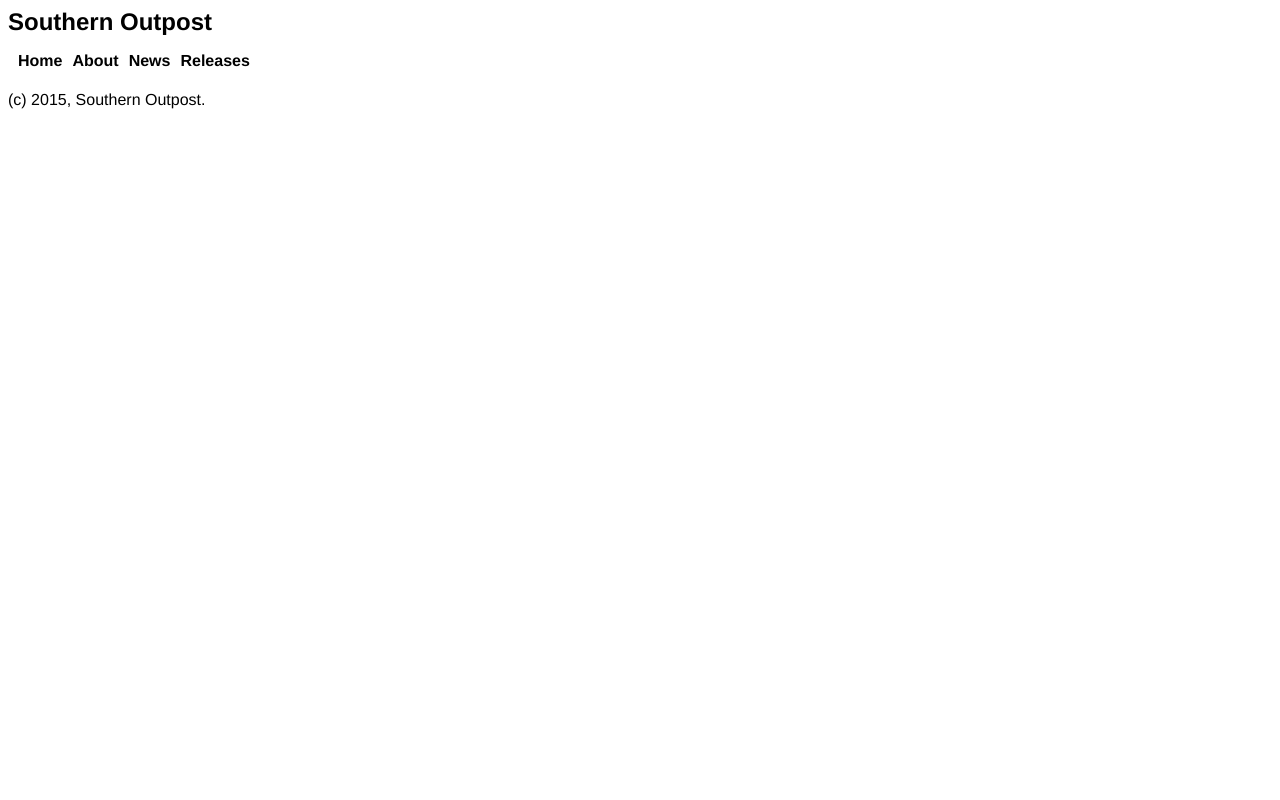
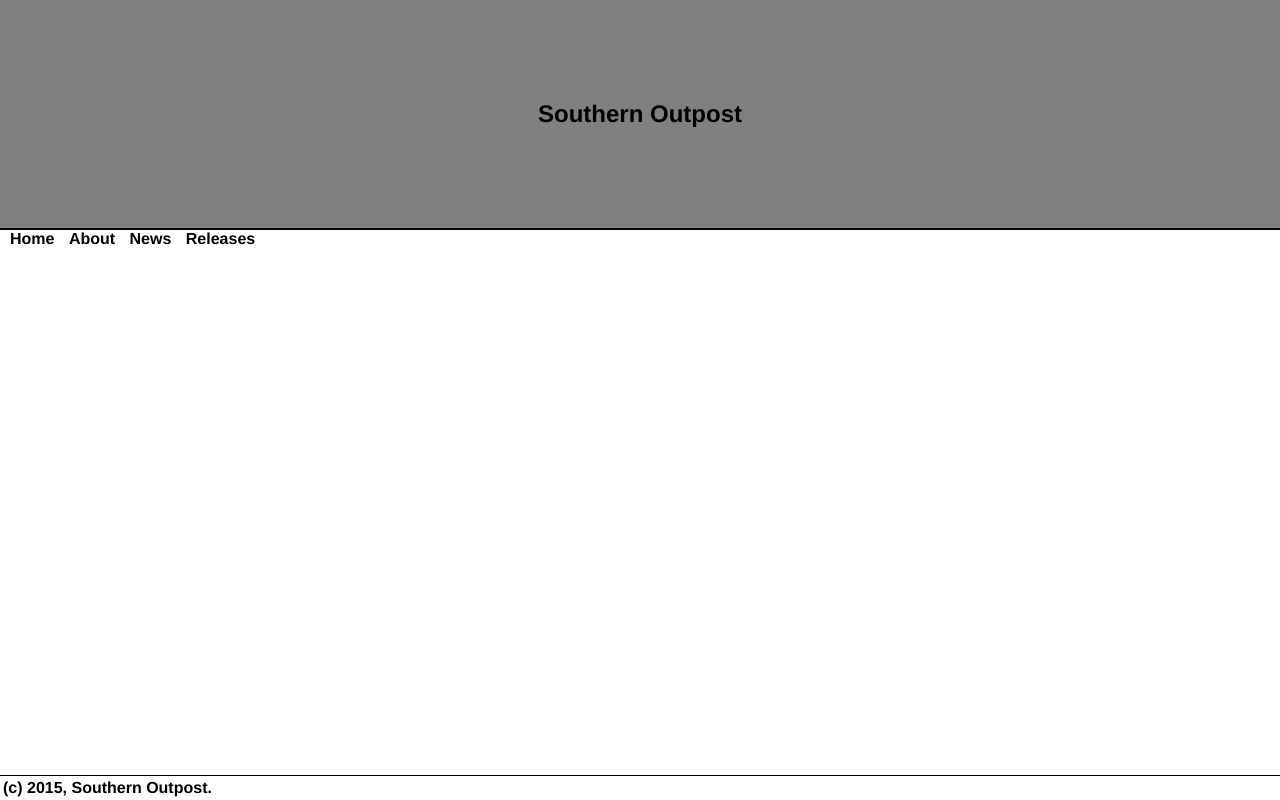
Before and after one commit to pwacher/southernoutpost, a plain HTML site: page index.html in a window 1280 px wide. Drawn offline with Linux system fonts and the light colour scheme.

Commit message:
Add updates

```diff
--- a/index.html
+++ b/index.html
@@ -16,6 +16,6 @@
 </nav>
 
 
-<footer class="clear">(c) 2015, Southern Outpost.</footer>
+<footer class="clear"><h4>(c) 2015, Southern Outpost.</h4></footer>
 </body>
 </html>
--- a/styles.css
+++ b/styles.css
@@ -4,6 +4,8 @@
  -webkit-box-sizing: border-box; /* Safari/Chrome/iOS/Android */
  box-sizing: border-box; /* IE */
 
+ margin: 0px;
+ padding: 0px;
  font-family: helvetica;
 }
 
@@ -24,6 +26,10 @@
 header {
 	font-size: x-large;
 	font-weight: bold;
+	padding: 100px 0px 100px 0px;
+	border-bottom: 2px solid #000;
+	text-align: center;
+	background-color: grey;
 }
 
 a {
@@ -31,6 +37,7 @@ a {
 	color: #000000;
 	padding: 0 0 3 0px;
 	font-weight: bold;
+	display:inline-block;
 }
 
 a:hover {
@@ -44,8 +51,19 @@ ul {
 }
 
 li {
-	float: left;
+	/*float: left;*/
 	padding-bottom: 5px;
 	padding-right: 10px;
+	display:inline;
+}
 
+h4 {
+	padding: 3px;
 }
+
+footer {
+	position: fixed;
+	bottom: 0px;
+	width: 100%;
+	border-top: 1px solid #000;
+}
```
